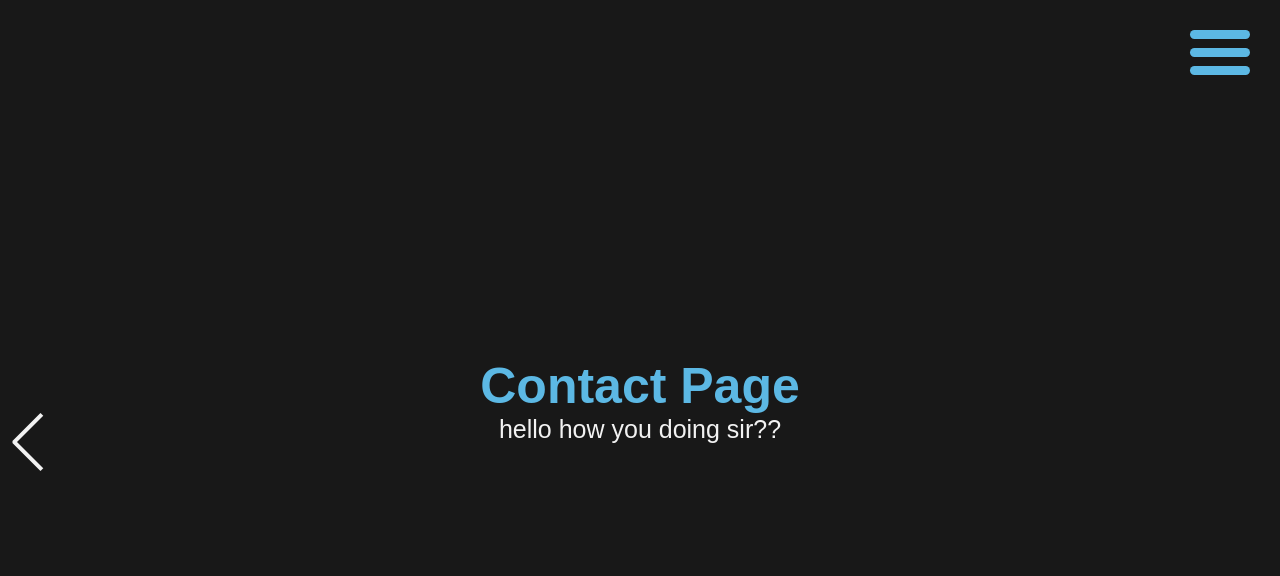
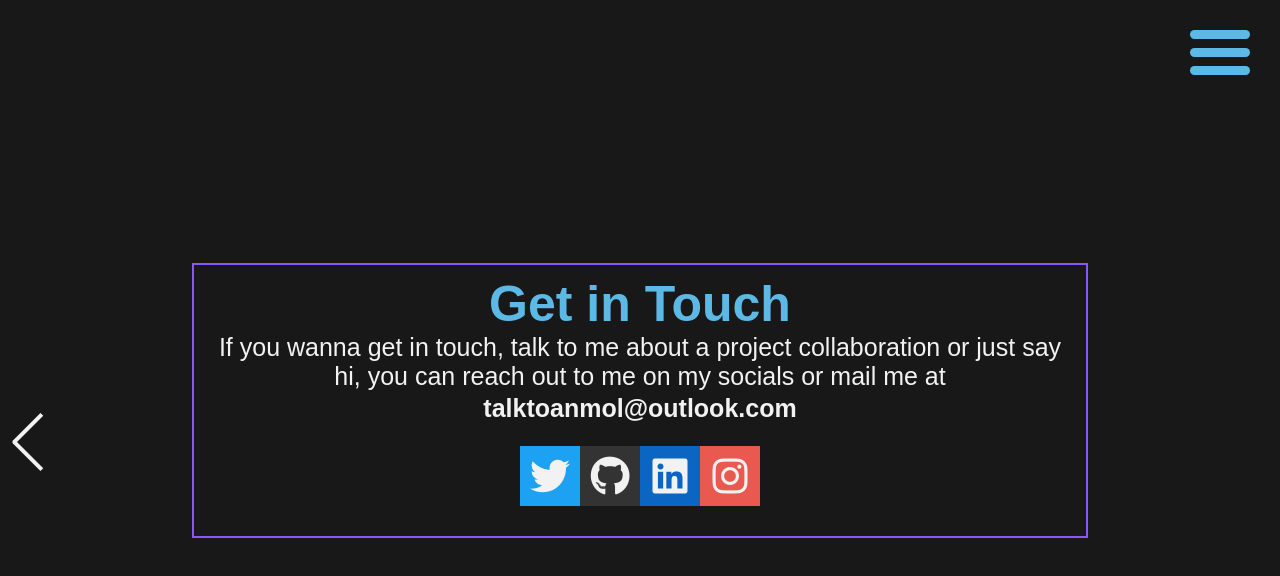
Before and after one commit to anmoljhamb/portfolio, a React (Create React App) app: page /contact in a window 1280 px wide. Shown: the top 576 px of the page. Built offline with nearby package versions, Linux system fonts and the light colour scheme; a web font is replaced by a local one.

Commit message:
contact me page

```diff
--- a/src/containers/Contact/Contact.jsx
+++ b/src/containers/Contact/Contact.jsx
@@ -1,5 +1,5 @@
 import React, { useContext, useEffect } from "react";
-import { IfLoading, NextArrow } from "../../components";
+import { IfLoading, NextArrow, SideBar } from "../../components";
 import Context from "../../context/Context";
 import "./Contact.scss";
 
@@ -17,11 +17,22 @@ const Contact = () => {
             <div className="reverse">
                 <NextArrow next="/utilities"></NextArrow>
             </div>
-
-            <>
-                <h1>Contact Page</h1>
-                <p>hello how you doing sir??</p>
-            </>
+            <section>
+                <div className="contact">
+                    <h1>Get in Touch</h1>
+                    <p>
+                        If you wanna get in touch, talk to me about a project
+                        collaboration or just say hi, you can reach out to me on
+                        my socials or mail me at{" "}
+                        <a href="mailto:talktoanmol@outlook.com">
+                            <span className="highlight">
+                                talktoanmol@outlook.com
+                            </span>
+                        </a>
+                    </p>
+                    <SideBar></SideBar>
+                </div>
+            </section>
         </IfLoading>
     );
 };
--- a/src/containers/Contact/Contact.scss
+++ b/src/containers/Contact/Contact.scss
@@ -0,0 +1,27 @@
+@import "../../index.scss";
+
+.contact {
+    display: flex;
+    justify-content: center;
+    align-items: center;
+    flex-direction: column;
+    text-align: center;
+    .highlight {
+        text-transform: lowercase;
+    }
+    .sideBar {
+        position: relative;
+        display: flex;
+        margin: 2rem;
+        i {
+            width: 6rem;
+            text-align: center;
+            margin: 0rem;
+            transform: translateX(0rem);
+            &:hover {
+                background-color: white;
+                transform: translateY(-1rem);
+            }
+        }
+    }
+}
```
